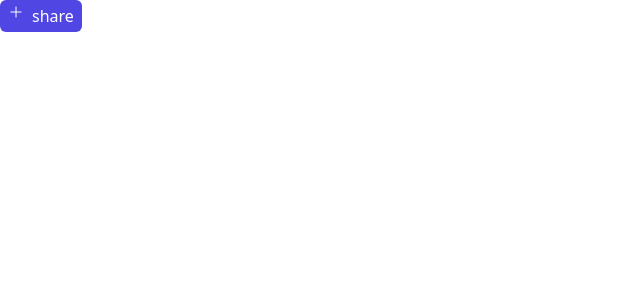
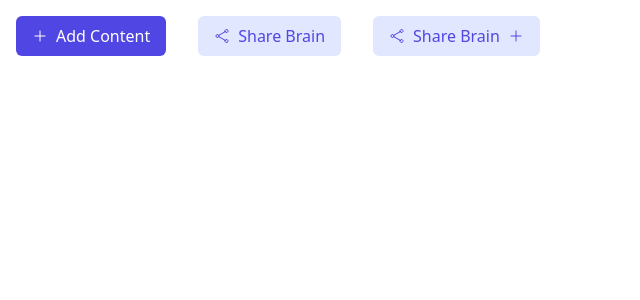
Before and after one commit to mohammedniyafsm/Brainly, a React (Vite) app in the folder frontend/: page / in a window 1280 px wide. Shown: the top 300 px of the page, without its empty margins (0-640 px from the left). Built offline with nearby package versions, Linux system fonts and the light colour scheme.

Commit message:
updated button components

```diff
--- a/frontend/src/App.tsx
+++ b/frontend/src/App.tsx
@@ -1,16 +1,17 @@
 import './App.css'
 import { Button } from './components/ui/Button'
 import  {PlusIcon}  from './components/icons/Plus'
+import  {ShareIcon}  from './components/icons/Share'
 
 function App() {
 
   return (
     <>
-      <div className="">
+      <div className="flex">
 
-        <Button variant='primary' size='sm' text='share' onclick={()=>{}} startIcon={<PlusIcon size='md'/>} />
-        {/* <Button variant='secondary' size='md' text='Add Content' onclick={()=>{}}  />
-        <Button variant='secondary' size='lg' text='Add Content' onclick={()=>{}}  /> */}
+        <Button variant='primary' size='md' text='Add Content' onclick={()=>{}} startIcon={<PlusIcon size='md'/>} />
+        <Button variant='secondary' size='md' text='Share Brain' onclick={()=>{}} startIcon={<ShareIcon size='md'/>} />
+        <Button variant='secondary' size='md' text='Share Brain' onclick={()=>{}} startIcon={<ShareIcon size='md'/>} EndIcon={<PlusIcon size='md'/>}/>
 
       </div>
     </>
--- a/frontend/src/components/icons/Share.tsx
+++ b/frontend/src/components/icons/Share.tsx
@@ -1,8 +1,7 @@
-export const shareIcon =()=>{
-    return(
-        <svg xmlns="http://www.w3.org/2000/svg" fill="none" viewBox="0 0 24 24" stroke-width="1.5" stroke="currentColor" className="size-6">
+import { iconsizeVariant, type IconProps } from "."
+
+export const ShareIcon =(props:IconProps)=>{
+    return    <svg xmlns="http://www.w3.org/2000/svg" fill="none" viewBox="0 0 24 24" stroke-width="1.5" stroke="currentColor" className={iconsizeVariant[props.size]}>
   <path stroke-linecap="round" stroke-linejoin="round" d="M7.217 10.907a2.25 2.25 0 1 0 0 2.186m0-2.186c.18.324.283.696.283 1.093s-.103.77-.283 1.093m0-2.186 9.566-5.314m-9.566 7.5 9.566 5.314m0 0a2.25 2.25 0 1 0 3.935 2.186 2.25 2.25 0 0 0-3.935-2.186Zm0-12.814a2.25 2.25 0 1 0 3.933-2.185 2.25 2.25 0 0 0-3.933 2.185Z" />
 </svg>
-
-    )
 }
--- a/frontend/src/components/ui/Button.tsx
+++ b/frontend/src/components/ui/Button.tsx
@@ -15,7 +15,7 @@ const sizeStyle = {
     "lg" : "py-6 px-8",
 }
 
-const defaultStyle = "rounded-md flex"
+const defaultStyle = "rounded-md flex items-center m-4"
 
 const variantStyles = {
     "primary" : "bg-purple-600 text-white ",
@@ -23,6 +23,8 @@ const variantStyles = {
 }
 
 export const Button =(props:ButtonProps)=>{
-    return <button className={`${variantStyles[props.variant]} ${sizeStyle[props.size]} ${defaultStyle}`}>{props.startIcon ? <div className="pr-2">{props.startIcon }</div>:null}
-    {props.text} {props.EndIcon}</button>
+    return <button className={`${variantStyles[props.variant]} ${sizeStyle[props.size]} ${defaultStyle}`}>
+        {props.startIcon ? <div className="pr-2">{props.startIcon }</div>:null}
+        {props.text}{props.EndIcon ? <div className="pl-2">{props.EndIcon }</div>:null}
+        </button>
 }
```
